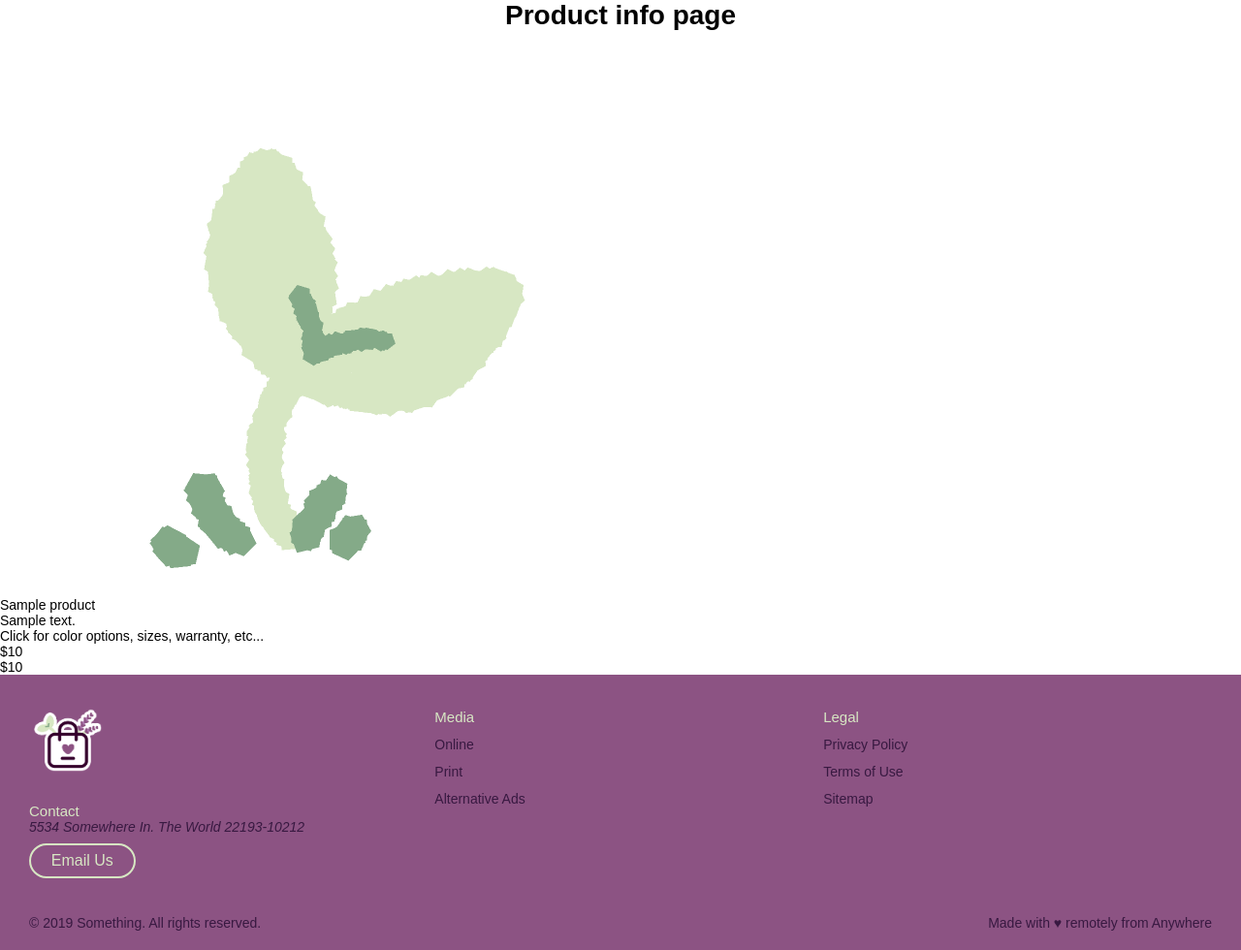
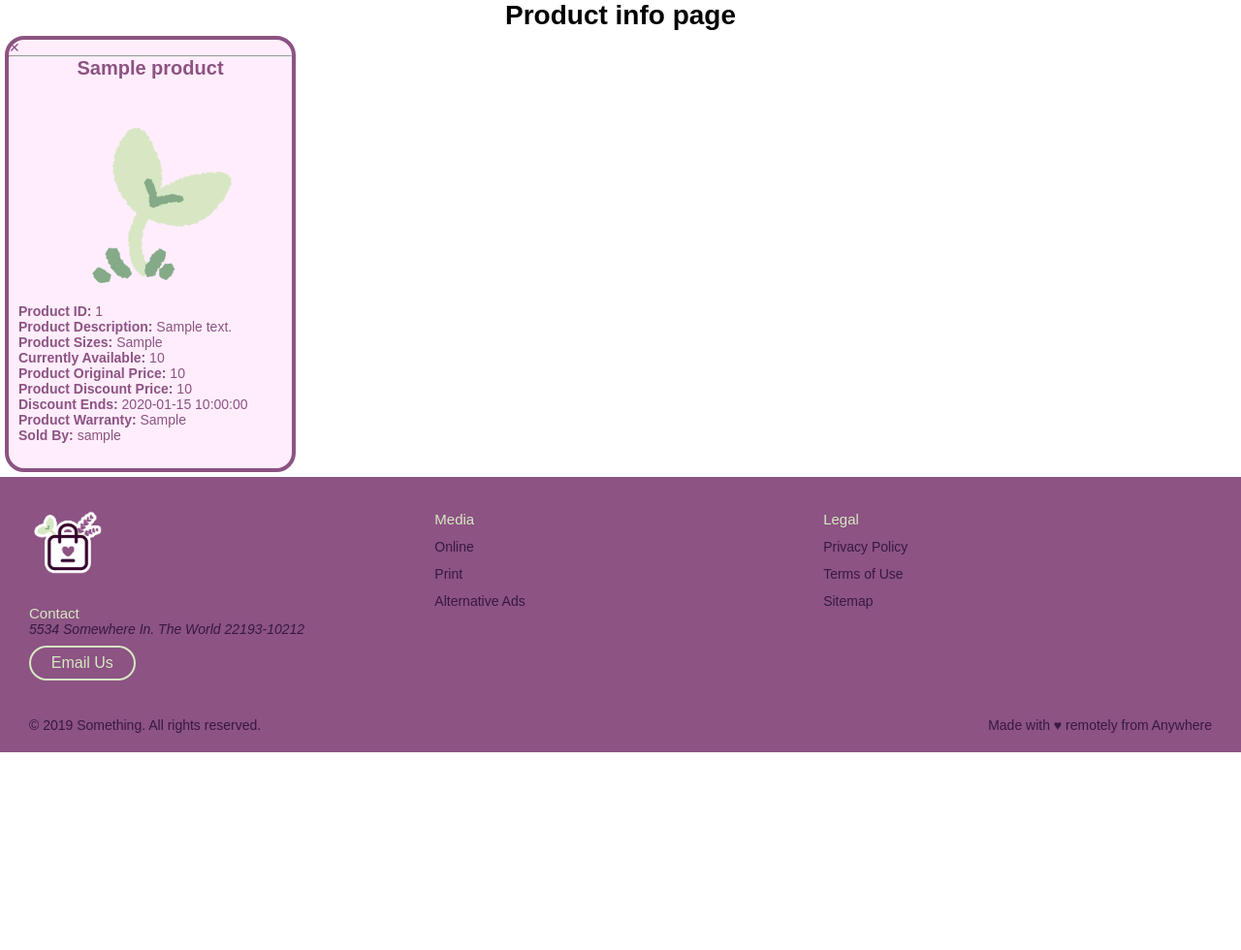
Before and after one commit to Kyleeg0619/CSET-180-Soft-Project, a Flask app: template templates/product.html in a window 1280 px wide. Shown: the part 96-1076 px from the top of the page at 97% size. After the commit the page ends 872 px from the top, so only its background shows below. Run offline with Flask 3, Linux system fonts and the light colour scheme; the template is opened without the code that fills it: most values are stand-ins (such as "Sample title", 1, 10 or a date in 2020); some web fonts are replaced.

Commit message:
display info correctly on product.htm;

```diff
--- a/main.py
+++ b/main.py
@@ -313,13 +313,16 @@ def search():
 
         return render_template('customer.html', account=account, page=1, search_query=search_query, products=products)
 
-@app.route('/product/<int:product_id>')
+@app.route('/product/<int:product_id>', methods=['GET','POST'])
 def product(product_id):
 # select info from the products table using product id
     with engine.begin() as conn:
         products = conn.execute(text('SELECT * FROM products WHERE product_id =:product_id'),{'product_id':product_id}).fetchone()
 # had to change product_id=product_id to product=product because the page needs all the product info and i was getting error
-    return render_template('product.html', product=product)
+    return render_template('product.html', product=products)
+
+
+# add to cart
 
 # *** END OF CUSTOMER FUNCTIONALITY ***
 
--- a/templates/product.html
+++ b/templates/product.html
@@ -1,18 +1,83 @@
 {% extends 'base.html' %}
 {% block content %}
+<style>
+    .product {
+        display: inline-block;
+        background: var(--pastel-purple--);
+        border: 4px solid var(--Violet--);
+        border-radius: 20px;
+        width: 300px;
+        color: var(--Violet--);
+        margin: 5px;
+        height: 450px;
+        overflow-y: scroll;
+        position: relative;
+        scrollbar-width: none;
+    }
+
+    .product img {
+        display: block;
+        width: 80%;
+        margin: 0 auto;
+    }
+
+    .product ul {
+        margin: 10px;
+        list-style: none;
+    }
+
+    .product_name {
+        font-weight: bold;
+        font-size: 20px;
+        margin-bottom: 5px;
+    }
+
+    .product_info {
+        font-size: 12px;
+    }
+    .product-bar {
+        display: flex;
+        align-items: center;
+        justify-content: space-between;
+        margin-bottom: 15px;
+    }
+
+    .price {
+        display: inline-block;
+    }
+
+    .original-discounted {
+        font-size: 10px;
+        text-decoration: line-through;
+    }
+
+</style>
 <h1>Product info page</h1>
 
 <!-- this is only to see if the page actually works  -->
-<img src="../static/images/sprout.PNG" alt="">
+<div class="product">
+    <p id="x-icon">&#10005;</p>
+    <hr>
+    <h1 class="product_name">{{product.product_name}}</h1>
+
+    <img src="../static/images/sprout.PNG" alt="">
     <ul>
-        <li class="product_name">{{product.product_name}}</li>
-        <li>{{product.product_desc}}</li>
-        <li class="product_action">Click for color options, sizes, warranty, etc...</li>
-        {% if product.discount_price %}
-        <li class="price">${{ product.discount_price }}</li>
-        <li class="original-discounted price">${{product.original_price}}</li>
-        {% else %}
-        <li class="price">${{product.original_price}}</li>
-        {% endif %}
+        <li><strong>Product ID:</strong> {{product.product_id}}</li>
+        <li><strong>Product Description: </strong>{{product.product_desc}}</li>
+
+        <li><strong>Product Sizes:</strong> {{product.product_sizes}}</li>
+        <li><strong> Currently Available:</strong> {{product.product_quantity}}</li>
+        <li><strong>Product Original Price:</strong> {{product.original_price}}</li>
+        <li><strong>Product Discount Price:</strong> {{product.discount_price}}</li>
+        <li><strong>Discount Ends:</strong> {{product.discount_date_end}}</li>
+        <li><strong>Product Warranty:</strong> {{product.product_warranty}}</li>
+        <li><strong>Sold By:</strong> {{product.vendor_username}}</li>
+
+
     </ul>
+<!-- product_id, product_name, product_desc, product_color,
+ product_sizes, product_quantity, original_price, discount_price,
+ product_warranty, vendor_username, discount_date_end -->
+
+</div>
 {% endblock %}
```
